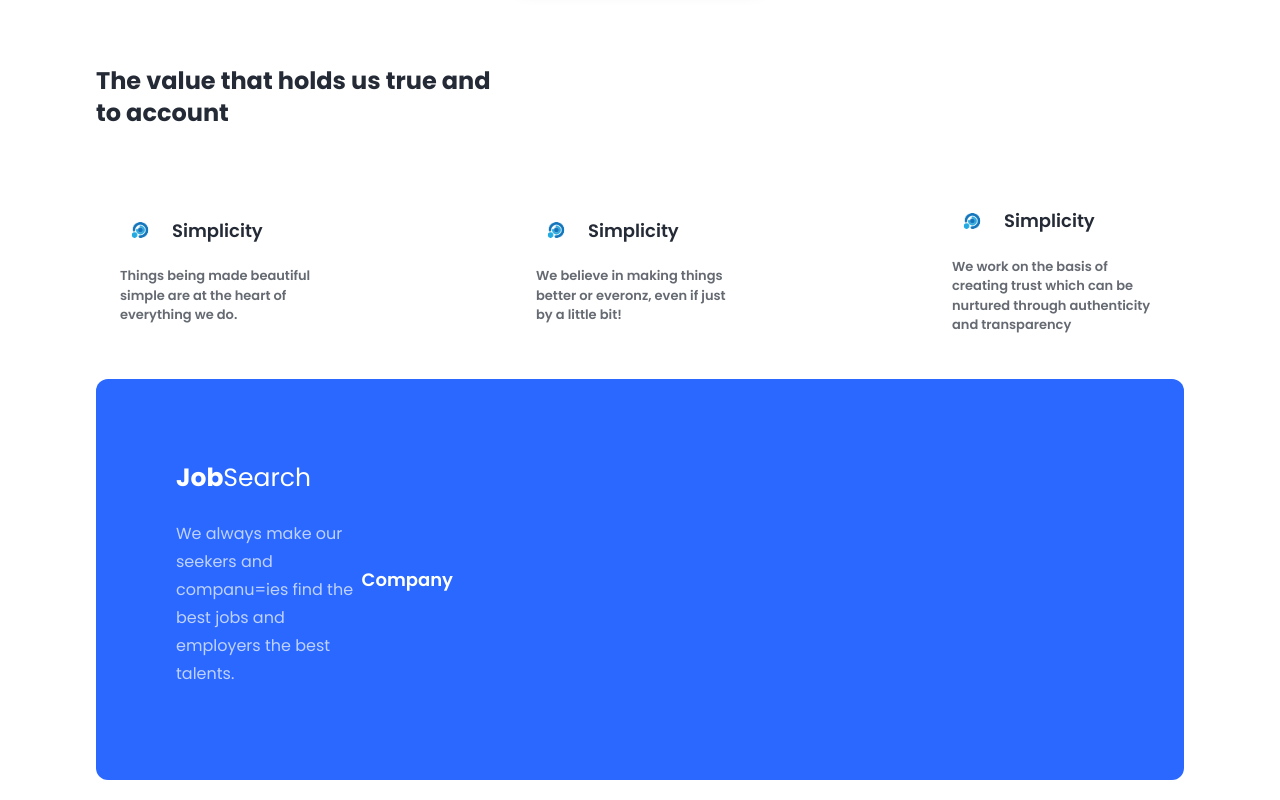
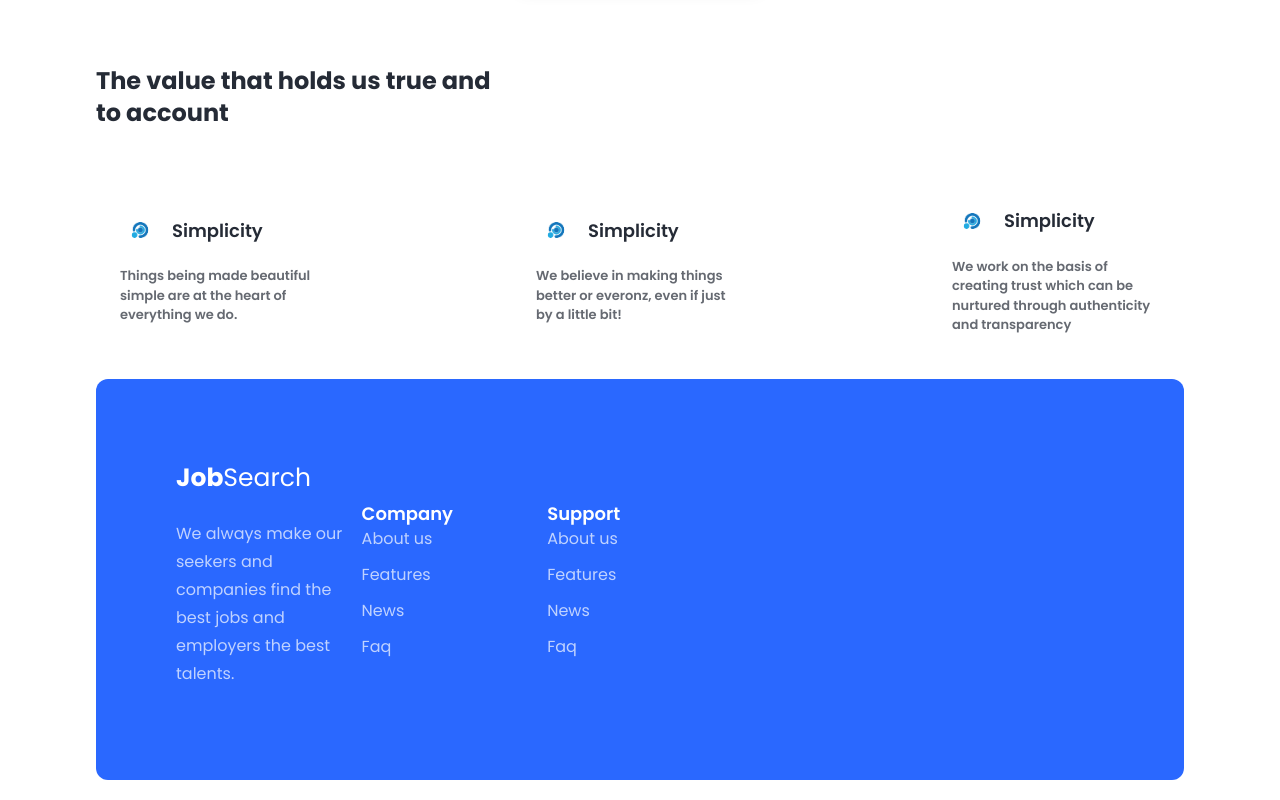
Before and after one commit to ad-munir/react-Job-Finder-App, a React (Vite) app: page / in a window 1280 px wide. Shown: the part 1245-2045 px from the top of the page. Built offline with nearby package versions, Linux system fonts and the light colour scheme.

Commit message:
+ support

```diff
--- a/src/components/Footer/Footer.jsx
+++ b/src/components/Footer/Footer.jsx
@@ -9,13 +9,30 @@ const Footer = () => {
                     </h1>
                 </div>
                 <p className="text-white pb-3 opacity-70 leading-7">
-                    We always make our seekers and companu=ies find the best jobs and employers the best talents.
+                    We always make our seekers and companies find the best jobs and employers the best talents.
                 </p>
             </div>
             <div className="grid">
                 <span className="divTitle text-[18px] font-semibold text-white ">
                     Company
                 </span>
+                <div className="grid gap-3">
+                    <li className="text-white opacity-[.7] hover:opacity-[1] ">About us</li>
+                    <li className="text-white opacity-[.7] hover:opacity-[1] ">Features</li>
+                    <li className="text-white opacity-[.7] hover:opacity-[1] ">News</li>
+                    <li className="text-white opacity-[.7] hover:opacity-[1] ">Faq</li>
+                </div>
+            </div>
+            <div className="grid">
+                <span className="divTitle text-[18px] font-semibold text-white ">
+                    Support
+                </span>
+                <div className="grid gap-3">
+                    <li className="text-white opacity-[.7] hover:opacity-[1] ">About us</li>
+                    <li className="text-white opacity-[.7] hover:opacity-[1] ">Features</li>
+                    <li className="text-white opacity-[.7] hover:opacity-[1] ">News</li>
+                    <li className="text-white opacity-[.7] hover:opacity-[1] ">Faq</li>
+                </div>
             </div>
         </div>
     )
```
